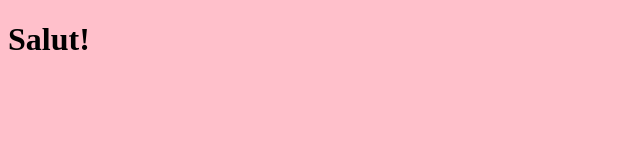
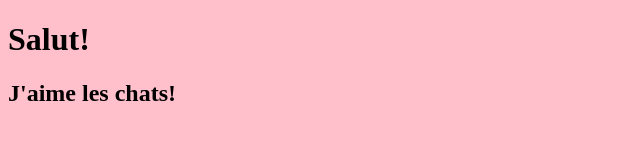
Before and after one commit to phd78/exemple_git, a plain HTML site: page index.html in a window 1280 px wide. Shown: the whole page, without its empty margins (0-640 px from the left). Drawn offline with Linux system fonts and the light colour scheme.

Commit message:
added h2

```diff
--- a/index.html
+++ b/index.html
@@ -9,5 +9,6 @@
 </head>
 <body>
     <h1>Salut!</h1>
+    <h2>J'aime les chats!</h2>
 </body>
 </html>
```
